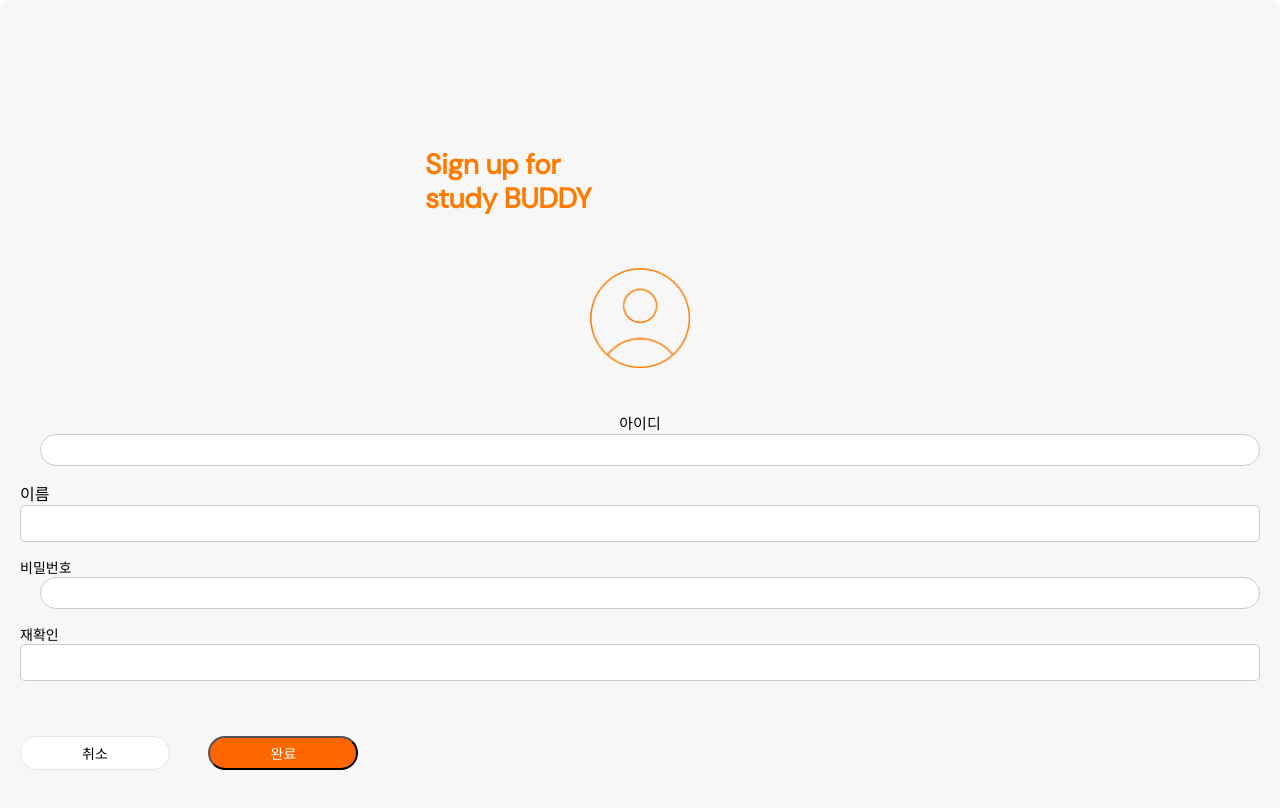
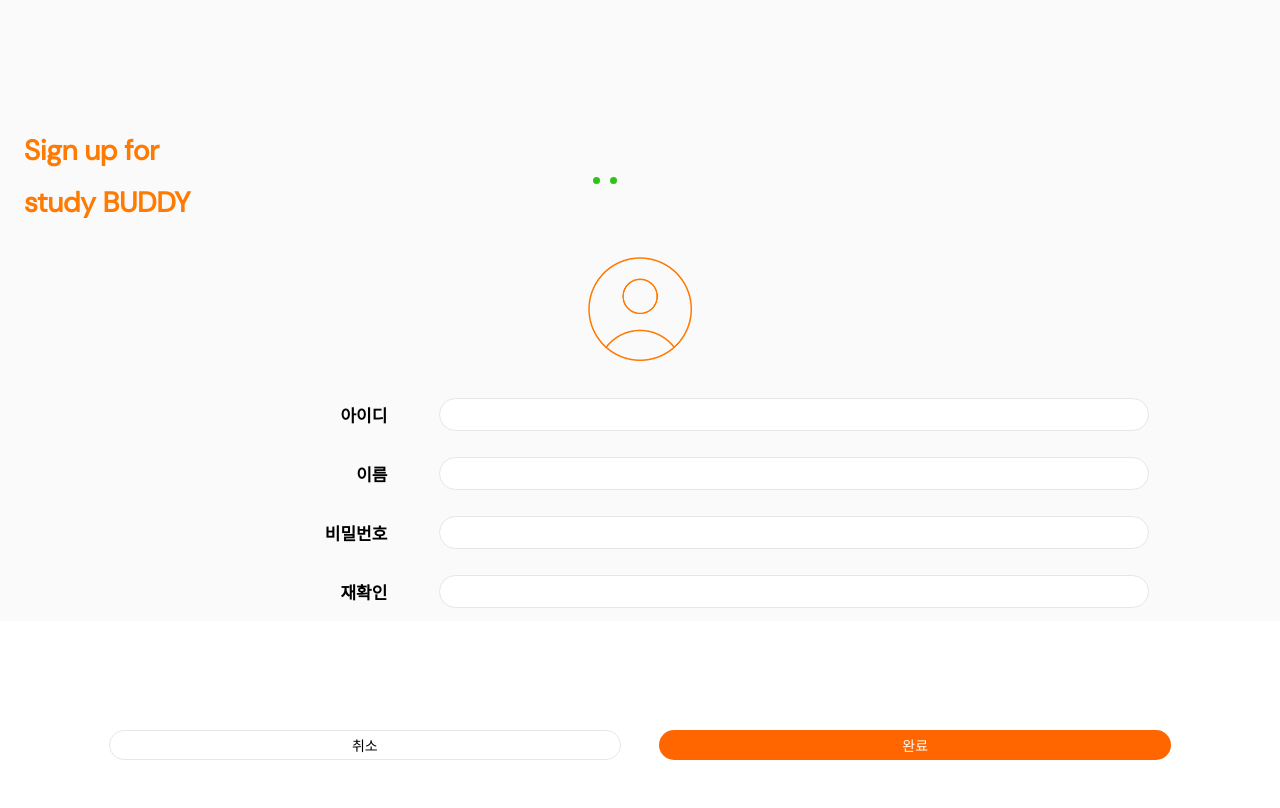
Before and after one commit to KwonHaeJin/StudyBuddy, a React (Create React App) app: page /signup in a window 1280 px wide. Shown: the top 808 px of the page. Built offline with nearby package versions, Linux system fonts and the light colour scheme.

Commit message:
FIX. SIGNUP UI 수정완료

```diff
--- a/src/App.js
+++ b/src/App.js
@@ -41,11 +41,6 @@ const Home = () => {
         <button onClick={() => navigate("/login")}>
           로그인으로
         </button>
-        <button onClick={() => navigate("/signup")}>
-          회원가입으로
-        </button>
-
-
     </div>
   );
 }
--- a/src/Login/Login.css
+++ b/src/Login/Login.css
@@ -1,13 +1,8 @@
-.form {
-  margin-top: 20px;
-}
-
 .input-group {
   display: flex;
   align-items: center; /* 레이블과 입력창을 수직 정렬 */
   margin-bottom: 15px; /* 입력 그룹 사이의 간격 */
 }
-
 
 .container {
   text-align: center;
--- a/src/Login/Login.js
+++ b/src/Login/Login.js
@@ -2,8 +2,11 @@
 import React from 'react';
 import '../App.css';
 import './Login.css';
+import { useNavigate } from 'react-router-dom';
 
 const App = () => {
+  const navigate = useNavigate();
+
   return (
     <div className="main" style={{ display: "flex", justifyContent: "center" }}>
       <div className="study" style={{ marginRight: "30vw", marginBottom: "-6vh" }}>study</div>
@@ -30,7 +33,7 @@ const App = () => {
         </div>
         <div style={{height:"5vh"}}></div>
         <button className="login-button" style={{ color: 'black', display:"flex", justifyContent:"center", alignItems:"center" }}>login</button>
-      <button className="signup-button">sign up</button>
+      <button className="signup-button" onClick={()=> {navigate('/signup')}}>sign up</button>
     </div>
   );
 };
--- a/src/Signup/Signup.css
+++ b/src/Signup/Signup.css
@@ -1,106 +1,49 @@
-.signup-container {
+.p1 {
+    font-family: "basic";
+    font-size: 28px;
+    font-weight: bold;
+    color: #FF7A00;
+    width: 100%;
     display: flex;
-    flex-direction: column;
-    align-items: center;
-    justify-content: center;
-    height: 100vh;
-    background-color: #f7f7f7;
-    padding: 20px;
-    box-shadow: 0 4px 10px rgba(0, 0, 0, 0.1);
-    border-radius: 10px;
+    justify-content: flex-start;
 }
 
-.p1 {
-    width: 199px;
-    height: 70px;
-    top: 122px;
-    left: 26px;
-    gap: 0px;
-    opacity: 0px;
-    font-family: "basic";
-    font-size: 28px;
-    font-weight: 700;
-    line-height: 41px;
-    text-align: left;
-    color: #FF7A00;
-    margin-right: 18vw;
-    margin-bottom: -8vh;
-    margin-top: 0vh;
-}
-.p2 {
-    width: 199px;
-    height: 70px;
-    top: 122px;
-    left: 26px;
-    gap: 0px;
-    opacity: 0px;
-    font-family: "basic";
-    font-size: 28px;
-    font-weight: 700;
-    line-height: 41px;
-    text-align: left;
-    color: #FF7A00;
-    margin-right: 18vw;
+.button-group {
+    justify-content: center;
+    display: flex;
+    position: fixed;
+    bottom: 5vh;
 }
 
-.signup-form {
-    display: flex;
-    flex-direction: column;
-    width: 100%;
-}
-
-label {
-    margin: 10px 0 5px;
+.cancel {
+    width: 40vw;
+    height: 3.8vh;
+    background-color: #FFFFFF;
+    color: #000000;
+    border: 1px solid #E6E6E6;
+    border-radius: 30px;
     font-size: 14px;
 }
 
-input {
-        flex: 1; /* 입력창이 가능한 공간을 모두 차지하게 함 */
-        padding: 10px;
-        border: 1px solid #ccc;
-        border-radius: 5px;
-
+.submit {
+    width: 40vw;
+    height: 3.8vh;
+    background-color: #ff6600;
+    border: none;
+    color: white;
+    border-radius: 30px;
+    font-size: 14px;
 }
 
-.button-group {
-    justify-content: space-between;
-    position: fixed;
-    margin-top: 5vh;
+.edit-input2 {
+    width: 55vw;
+    height: 3.7vh;
+    border-radius: 20px;
+    font-size: 15px;
+    text-align: center;
+    color: #8F8F8F;
+    font-family: "Basic";
+    font-weight: bold;
+    background-color: #FFFFFF;
+    border: 1px solid #E6E6E6;
 }
-
-
-
-.cancel {
-   width: 150px;
-   height: 34px;
-   background-color:#FFFFFF;
-   color: #000000;
-   border: 1px solid #E6E6E6;
-   border-radius: 1000px;
-   font-size: 14px;
-   margin-right: 3vW;
-}
-
-.submit {
-    width: 150px;
-    height: 34px;
-    background-color: #ff6600;
-    color: white;
-    border-radius: 1000px;
-    font-size: 14px;
-    margin-right: 3vw;
-}
-.signup-container img{
-    width: 100px;
-    height: 100px;
-    margin-top: -1vh;
-    top: -1066px;
-    left: -924px;
-    gap: 0px;
-    border: 1.5px 0px 0px 0px;
-    opacity: 0px;
-    margin-bottom: 3vh;
-}
-.input-form{
-
-}
--- a/src/Signup/Signup.js
+++ b/src/Signup/Signup.js
@@ -1,49 +1,42 @@
 import React from 'react';
 import './Signup.css';
+import '../feedPage/editProfile.css'
 import '../App.css';
 import pictureProfile3 from '../images/profile3.png';
 
 const Signup = () => {
   return (
-      <div className="signup-container">
-        <p className="p1">Sign up for</p>
-        <p className="p2">study BUDDY</p>
-        <img src={pictureProfile3} alt="profile"></img>
-        <form className="signup-form">
-          <div className="form">
-            <div className="input-form">
-              <div className="id-text">아이디</div>
-              <div className="input-group">
-                <input type="text" id="username" />
+    <div className="main">
+      <div style={{ height: "13vh" }}></div>
+      <p className="p1" style={{ marginBottom: "1vh" }}>Sign up for</p>
+      <div style={{ display: 'flex' }}>
+        <div id="dot1" style={{ margin: "0px 0 0 -3.8vh" }}></div><div id="dot2" style={{ margin: "0px 0 0 -3vh" }}></div>
       </div>
+      <p className="p1" style={{ marginTop: "0" }}>study BUDDY</p>
+      <div style={{ height: "1vh" }}></div>
+      <img src={pictureProfile3} style={{ width: "13vh", height: "13vh" }} alt="profile"></img>
+      <div style={{ height: "3vh" }}></div>
+      <div className="row-content">
+        <p className='text-all'>아이디</p>
+        <input className="edit-input2" type="text" />
       </div>
-            <div className="input-form">
-            <div className="name-text">이름</div>
-            <div className="input-group">
-              <input type="text" id="name" name="name" />
+      <div className="row-content">
+        <p className='text-all'>이름</p>
+        <input className="edit-input2" type="text" />
       </div>
+      <div className="row-content">
+        <p className='text-all'>비밀번호</p>
+        <input className="edit-input2" type="password"/>
       </div>
-          <div className="input-form">
-            <label htmlFor="password">비밀번호</label>
-            <div className="input-group">
-              <input type="password" id="password" name="password" />
+      <div className="row-content">
+        <p className='text-all'>재확인</p>
+        <input className="edit-input2" type="password" />
       </div>
-          </div>
-
-          <div className="input-form">
-            <label htmlFor="confirmPassword">재확인</label>
-            <div className="input-group">
-              <input type="password" id="confirmPassword" name="confirmPassword" />
-            </div>
-          </div>
-
-          {/* 버튼 그룹 */}
       <div className="button-group">
         <button type="button" className="cancel">취소</button>
+        <div style={{ width: "3vw" }}></div>
         <button type="submit" className="submit">완료</button>
       </div>
-        </div>
-      </form>
     </div>
   );
 };
--- a/src/feedPage/editProfile.css
+++ b/src/feedPage/editProfile.css
@@ -82,3 +82,13 @@
   position: fixed;
   bottom: 15vh;
 }
+
+.text-all {
+  width: 20vw;
+  font-family: "Basic";
+  font-size: 17px;
+  font-weight: bold;
+  display: flex;
+  justify-content: flex-end;
+  margin-right: 4vw;
+}
```
Lines whose indentation alone changed are shown as unchanged.
